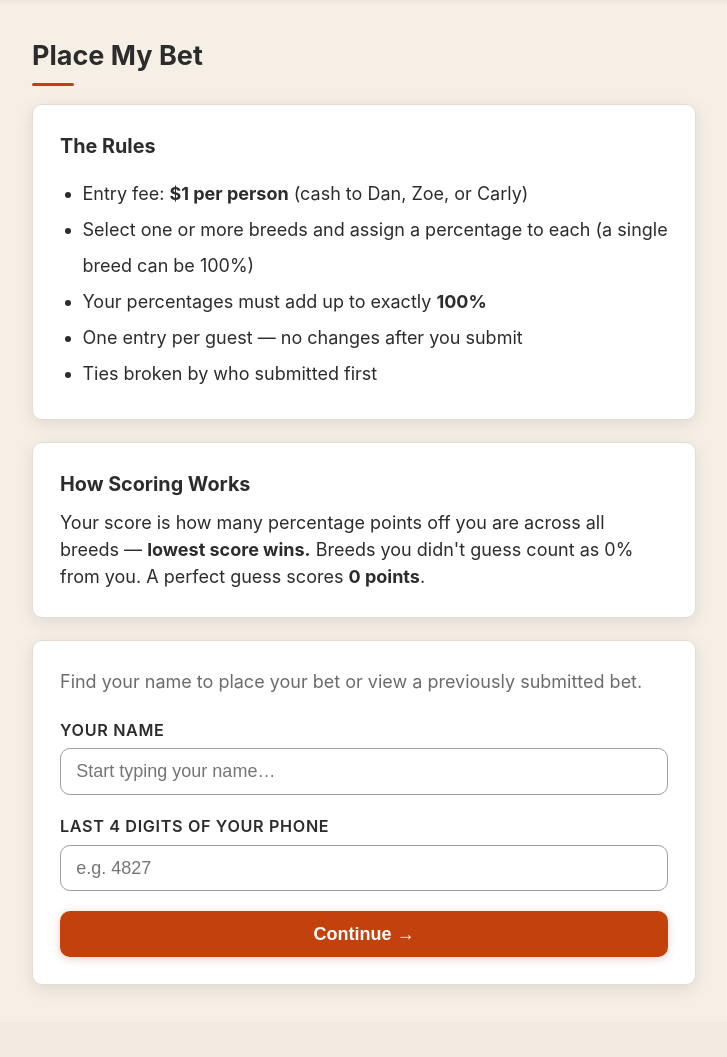
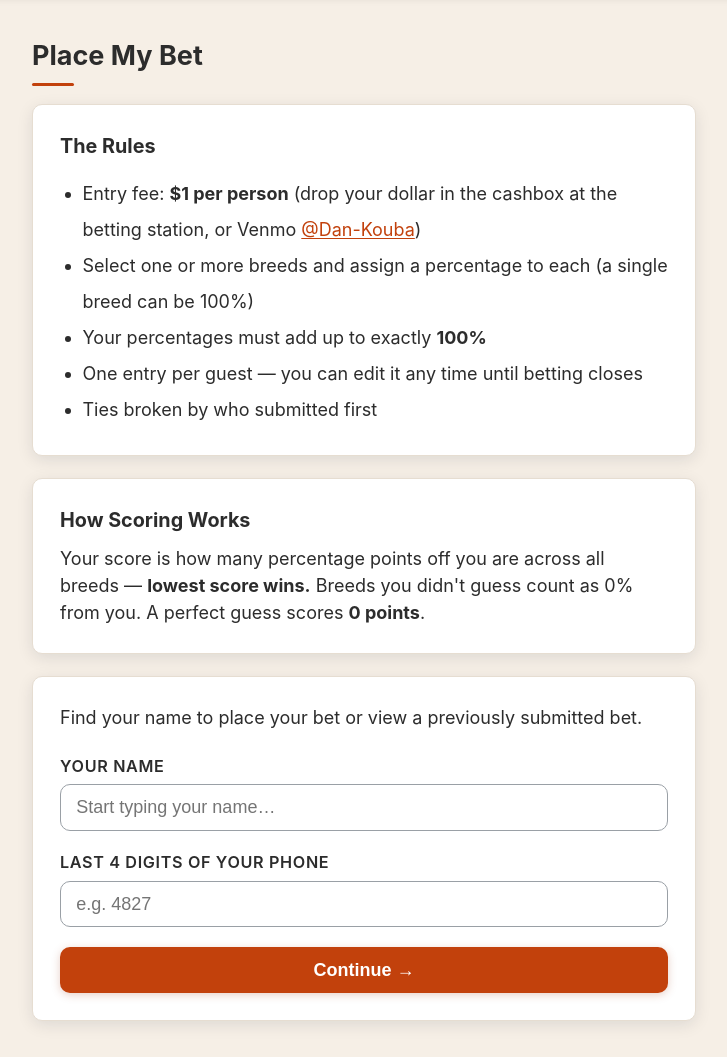
Before and after one commit to Ductapemaster/sparky-dog-bet, a Flask app: page /bet in a window 1280 px wide. Shown: the part 72-1129 px from the top of the page, without its empty margins (276-1003 px from the left). Before the commit the page ends 1058 px from the top, so only its background shows below. Run offline with Flask 3, Linux system fonts and the light colour scheme; data comes from the database, SQL or seed files in the repository; tables that the repository leaves empty hold one stand-in row (values such as "Sample post").

Commit message:
feat: let guests edit their submitted bet
Add a guest-facing edit flow so a submitted bet can be changed any time
until betting locks (previously edits required an admin wipe):

- routes: /bet?edit=1 re-renders the form pre-filled with the guest's
  current rows (blocked once locked/revealed); bet_submit forwards an
  editing flag.
- db.submit_bet(replace=True): on edit, delete the old rows and
  re-insert, refreshing submitted_at so an edit counts as a fresh entry
  for tie-breaks. BettingLocked still gates the window.
- bet.html: "Edit My Bet" button on the placed view, Edit/Update
  labels, Cancel, and updated Rules copy (editable any time; Venmo /
  cashbox entry). Also drops the muted class from the form intros so
  the active betting card reads with the same dark text as the rest of
  the page.
- CLAUDE.md: document the self-edit flow.

Co-Authored-By: Claude Opus 4.8 <noreply@anthropic.com>

```diff
--- a/app/db.py
+++ b/app/db.py
@@ -201,11 +201,11 @@ def get_all_guests():
 
 # ── Bets ──────────────────────────────────────────────────────
 
-def submit_bet(name, phone4, breeds):
+def submit_bet(name, phone4, breeds, replace=False):
     verification = verify_guest(name, phone4)
     if not verification['verified']:
         return {'success': False, 'error': verification['error']}
-    if verification['has_submitted']:
+    if verification['has_submitted'] and not replace:
         return {'success': False, 'error': 'You have already placed your bet.'}
 
     if is_true(get_config('BettingLocked')):
@@ -235,8 +235,13 @@ def submit_bet(name, phone4, breeds):
             row = conn.execute(
                 "SELECT has_submitted FROM guests WHERE name = ?", (str(name).strip(),)
             ).fetchone()
-            if not row or row['has_submitted']:
+            if not row:
                 return {'success': False, 'error': 'You have already placed your bet.'}
+            if row['has_submitted']:
+                if not replace:
+                    return {'success': False, 'error': 'You have already placed your bet.'}
+                # Editing an existing bet — clear the old rows before re-inserting.
+                conn.execute("DELETE FROM bets WHERE guest_name = ?", (str(name).strip(),))
 
             now = datetime.now().strftime('%Y-%m-%d %H:%M:%S')
             for b in breeds:
--- a/app/routes.py
+++ b/app/routes.py
@@ -83,6 +83,11 @@ def bet():
 
     if guest and guest.get('verified'):
         if guest.get('has_submitted'):
+            if request.args.get('edit') and not status['locked'] and not status['revealed']:
+                return render_template('bet.html',
+                    show_form=True, editing=True, guest=guest,
+                    breeds=db.get_breeds(), status=status,
+                    submitted_breeds=db.get_bet(guest['name']))
             bet_rows = db.get_bet(guest['name'])
             if not bet_rows:
                 # No bet rows in DB — session is stale (e.g. from a prior app version).
@@ -158,6 +163,7 @@ def bet_submit():
     if not guest or not guest.get('verified'):
         return redirect(url_for('main.bet'))
 
+    editing = request.form.get('editing') == '1'
     breed_names = request.form.getlist('breed[]')
     percentages = request.form.getlist('percentage[]')
     breeds = [
@@ -165,10 +171,10 @@ def bet_submit():
         for b, p in zip(breed_names, percentages) if b.strip()
     ]
 
-    result = db.submit_bet(guest['name'], guest['phone4'], breeds)
+    result = db.submit_bet(guest['name'], guest['phone4'], breeds, replace=editing)
     if not result['success']:
         return render_template('bet.html',
-            show_form=True, guest=guest,
+            show_form=True, editing=editing, guest=guest,
             breeds=db.get_breeds(), status=_status(),
             error=result['error'], submitted_breeds=breeds)
 
--- a/app/templates/bet.html
+++ b/app/templates/bet.html
@@ -1,6 +1,6 @@
 {% extends "base.html" %}
 {% block content %}
-<h2 class="section-title">{% if show_submitted %}Bet Placed{% else %}Place My Bet{% endif %}</h2>
+<h2 class="section-title">{% if show_submitted %}Bet Placed{% elif editing %}Edit My Bet{% else %}Place My Bet{% endif %}</h2>
 
 {# ── Submitted — read-only view ── #}
 {% if show_submitted %}
@@ -30,6 +30,12 @@
     <div class="muted" style="font-size:0.8rem;">{{ guest.submitted_at or '' }}</div>
   </div>
 </div>
+{% endif %}
+
+{% if not status.locked and not status.revealed %}
+<a href="{{ url_for('main.bet') }}?edit=1" class="btn btn-secondary btn-full" style="margin-bottom:1.25rem;">
+  Edit My Bet
+</a>
 {% endif %}
 
 <div class="card" style="margin-bottom:1.25rem;">
@@ -157,10 +163,10 @@
 <div class="card" style="margin-bottom:1.25rem;">
   <h3 style="font-size:1.1rem; font-weight:700; margin-bottom:0.75rem;">The Rules</h3>
   <ul style="padding-left:1.25rem; line-height:2;">
-    <li>Entry fee: <strong>$1 per person</strong> (cash to Dan, Zoe, or Carly)</li>
+    <li>Entry fee: <strong>$1 per person</strong> (drop your dollar in the cashbox at the betting station, or Venmo <a href="https://venmo.com/u/Dan-Kouba">@Dan-Kouba</a>)</li>
     <li>Select one or more breeds and assign a percentage to each (a single breed can be 100%)</li>
     <li>Your percentages must add up to exactly <strong>100%</strong></li>
-    <li>One entry per guest — no changes after you submit</li>
+    <li>One entry per guest — you can edit it any time until betting closes</li>
     <li>Ties broken by who submitted first</li>
   </ul>
 </div>
@@ -175,8 +181,8 @@
 
 {% if show_form %}
 <div class="card">
-  <p class="muted" style="margin-bottom:1rem;">
-    Placing bet for <strong>{{ guest.name }}</strong>.
+  <p style="margin-bottom:1rem;">
+    {% if editing %}Editing bet for{% else %}Placing bet for{% endif %} <strong>{{ guest.name }}</strong>.
     Assign percentages to one or more breeds — they must add up to exactly <strong>100%</strong>.
   </p>
 
@@ -185,6 +191,7 @@
   {% endif %}
 
   <form method="post" action="{{ url_for('main.bet_submit') }}" id="bet-form">
+    {% if editing %}<input type="hidden" name="editing" value="1">{% endif %}
     <div id="breed-rows">
       {% if submitted_breeds %}
         {% for b in submitted_breeds %}
@@ -239,18 +246,25 @@
     </div>
 
     <button type="submit" class="btn btn-primary btn-full" id="btn-submit" disabled>
-      <span id="btn-submit-label">Submit My Bet</span>
+      <span id="btn-submit-label">{% if editing %}Update My Bet{% else %}Submit My Bet{% endif %}</span>
       <span class="spinner" id="btn-submit-spinner" style="display:none;"></span>
     </button>
+    {% if editing %}
+    <a href="{{ url_for('main.bet') }}" class="btn btn-secondary btn-full" style="margin-top:0.75rem;">Cancel</a>
+    <p class="muted" style="margin-top:0.75rem; font-size:0.85rem; text-align:center;">
+      You can keep editing your bet until betting closes.
+    </p>
+    {% else %}
     <p class="muted" style="margin-top:0.75rem; font-size:0.85rem; text-align:center;">
       ⚠️ You can only submit once. Double-check before hitting Submit.
     </p>
+    {% endif %}
   </form>
 </div>
 
 {% else %}
 <div class="card">
-  <p class="muted" style="margin-bottom:1.25rem;">
+  <p style="margin-bottom:1.25rem;">
     Find your name to place your bet or view a previously submitted bet.
   </p>
 
```
Also changed, not shown: CLAUDE.md (+8 -0 lines).
